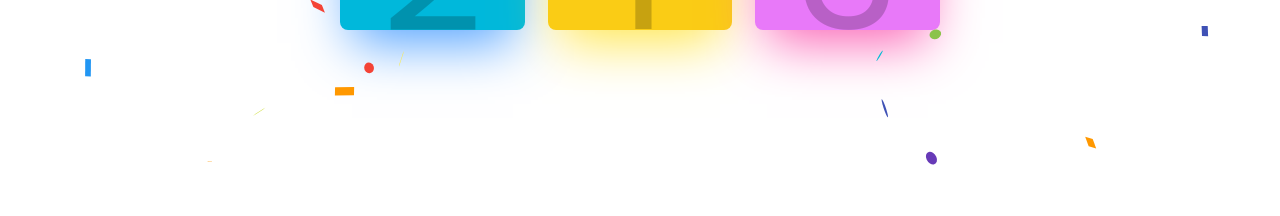
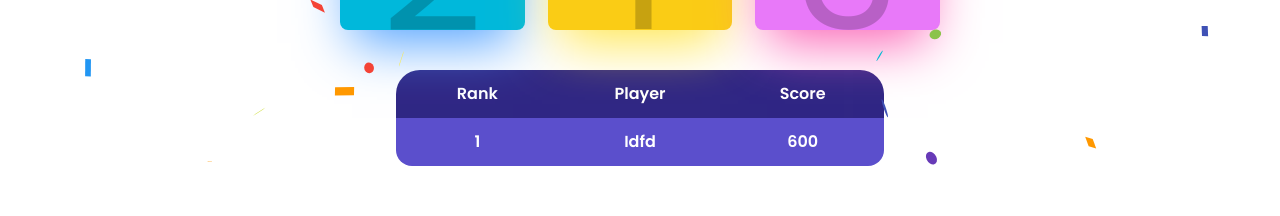
Before and after one commit to issamhamamid/QuizzMe, a React (Vite) app in the folder frontend/: page /results in a window 1280 px wide. Shown: the part 498-714 px from the top of the page. Built offline with nearby package versions, Linux system fonts and the light colour scheme.

Commit message:
final leaderboard ui

```diff
--- a/frontend/src/components/Results.tsx
+++ b/frontend/src/components/Results.tsx
@@ -60,6 +60,20 @@
                  </div>
              </div>
 
+             <div className=' w-full md:w-122 rounded-2xl mt-10 flex flex-col text-white font-semibold '>
+                   <div className='flex justify-evenly bg-sidebar-hover-bg w-full  py-3 rounded-t-3xl' >
+                        <p className='w-1/3 text-center'>Rank</p>
+                        <p className='w-1/3 text-center'>Player</p>
+                        <p className='w-1/3 text-center'>Score</p>
+                   </div>
+                 <div className='flex bg-[#5b4fcc]  py-3 justify-between rounded-b-2xl w-full '>
+                     <p className='w-1/3 text-center'>1</p>
+                     <p className='w-1/3 text-center'>Idfd</p>
+                     <p className='w-1/3 text-center'>600</p>
+                 </div>
+
+             </div>
+
          </div>
         </>
     );
```
